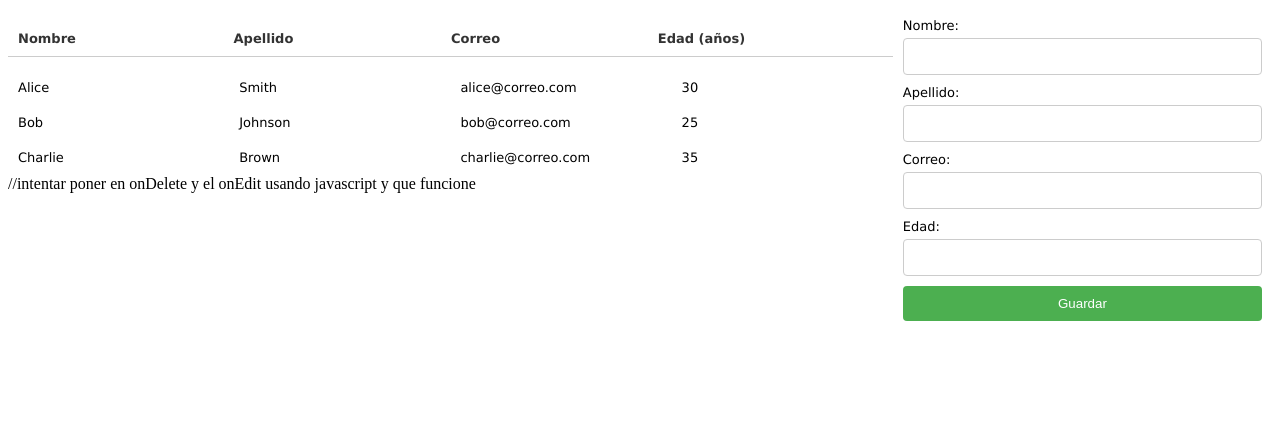
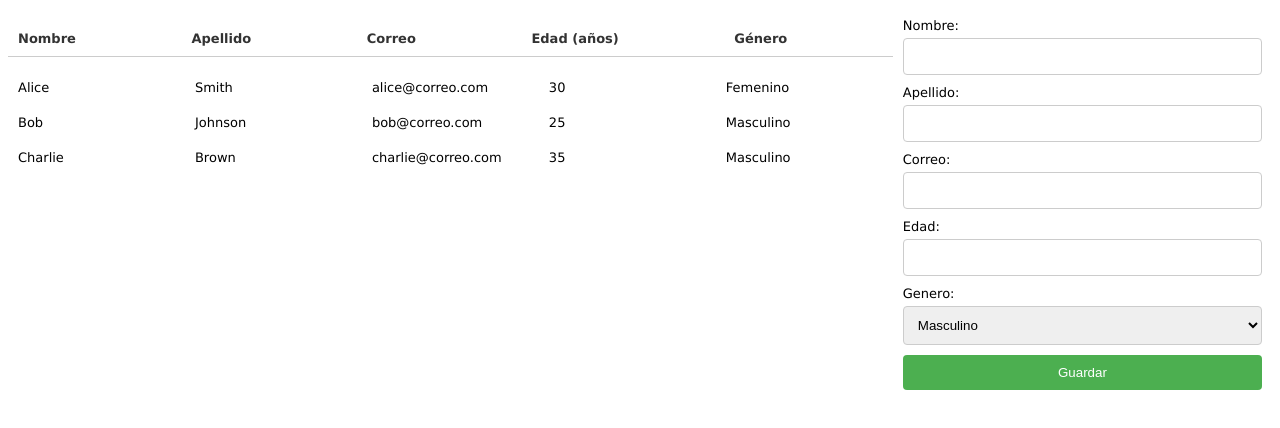
Before and after one commit to DarlynZen/app-first-Project, an Angular app: page / in a window 1280 px wide. Shown: the top 428 px of the page. Built offline with nearby package versions, Linux system fonts and the light colour scheme.

Commit message:
Add gender field to user management components and update templates

```diff
--- a/src/app/home/home.html
+++ b/src/app/home/home.html
@@ -1,4 +1,6 @@
 <div class="container">
+    <!-- () para salida, [] para entrada
+    user-list esta usando el alias de users -->
     <app-user-list [users]="usersActive"></app-user-list>
     <app-user-form (onCreate)="usersActive.push($event)"></app-user-form>
 </div>
--- a/src/app/home/home.ts
+++ b/src/app/home/home.ts
@@ -12,8 +12,8 @@ import { IUser } from './users/interfaces/user';
 export class Home {
     //lista array
   usersActive: IUser[] = [
-    {name: 'Alice', lastname: 'Smith', email: 'alice@correo.com', age: 30,},
-    { name: 'Bob', lastname: 'Johnson', email: 'bob@correo.com', age: 25,},
-    { name: 'Charlie', lastname: 'Brown', email: 'charlie@correo.com', age: 35,},
+    {name: 'Alice', lastname: 'Smith', email: 'alice@correo.com', age: 30, gender: "Femenino"},
+    { name: 'Bob', lastname: 'Johnson', email: 'bob@correo.com', age: 25, gender: "Masculino"},
+    { name: 'Charlie', lastname: 'Brown', email: 'charlie@correo.com', age: 35, gender: "Masculino"},
   ]
 }
--- a/src/app/home/users/interfaces/user.ts
+++ b/src/app/home/users/interfaces/user.ts
@@ -3,4 +3,7 @@ export interface IUser {
     lastname: string;
     email: string;
     age: number;
+    gender: IGender;
 }
+
+export type IGender = "Masculino" | "Femenino";
--- a/src/app/home/users/user-detail/user-detail.html
+++ b/src/app/home/users/user-detail/user-detail.html
@@ -1,6 +1,7 @@
-<div class="info">
-  <div class="value">{{ name }}</div>
-  <div class="value">{{ lastName }}</div>
-  <div class="value">{{ email }}</div>
-  <div class="value">{{ age }}</div>
+<div class="info" *ngIf="user">
+  <div class="value">{{ user.name }}</div>
+  <div class="value">{{ user.lastname }}</div>
+  <div class="value">{{ user.email }}</div>
+  <div class="value">{{ user.age }}</div>
+  <div class="value">{{ user.gender }}</div>
 </div>
--- a/src/app/home/users/user-detail/user-detail.ts
+++ b/src/app/home/users/user-detail/user-detail.ts
@@ -1,15 +1,25 @@
 import { Component, Input } from '@angular/core';
+import { IUser } from '../interfaces/user';
+import { CommonModule } from '@angular/common';
 
 @Component({
   selector: 'app-user-detail',
-  imports: [],
+  imports: [CommonModule],
   templateUrl: './user-detail.html',
   styleUrl: './user-detail.css',
 })
 export class UserDetail {
   //uso de signo de exclamación para indicar que estas propiedades no tendrá valores nulos
-  @Input() name!: string;
+  /* @Input() name!: string;
   @Input() lastName!: string;
   @Input() email!: string;
   @Input() age!: number;
+  @Input() gender!: string; */
+
+  //Lo anterior es lo mismo que decir esto
+  @Input() user!: IUser;
+
+  ngOnChange(){
+    console.log('UserDetail - ngOnChange', this.user);
+  }
 }
--- a/src/app/home/users/user-form/user-form.css
+++ b/src/app/home/users/user-form/user-form.css
@@ -21,7 +21,7 @@ form{
     margin-bottom: 5px;
   }
 
-  input{
+  input, select{
     box-sizing: border-box;
     padding: 10px;
     border: 1px solid #ccc;
--- a/src/app/home/users/user-form/user-form.html
+++ b/src/app/home/users/user-form/user-form.html
@@ -16,6 +16,13 @@
     <label for="age">Edad:</label>
     <input type="number" id="age" name="age" (input)="onInputAge($event)" #ageInput/>
   </div>
+  <div class="field">
+    <label for="gender">Genero:</label>
+    <select id="gender" name="gender" (input)="onInputGender($event.target!)" #genderInput>
+      <option value="masculino">Masculino</option>
+      <option value="femenino">Femenino</option>
+    </select>
+  </div>
 
   <button type="button" (click)="onSubmit()">Guardar</button>
 
--- a/src/app/home/users/user-form/user-form.ts
+++ b/src/app/home/users/user-form/user-form.ts
@@ -1,5 +1,5 @@
 import { Component, ElementRef, EventEmitter, Output, ViewChild } from '@angular/core';
-import { IUser } from '../interfaces/user';
+import { IUser, IGender } from '../interfaces/user';
 
 @Component({
   selector: 'app-user-form',
@@ -14,11 +14,13 @@ export class UserForm {
   @ViewChild("lastNameInput") InputLastname!: ElementRef<HTMLInputElement>;
   @ViewChild("emailInput") InputEmail!: ElementRef<HTMLInputElement>;
   @ViewChild("ageInput") InputAge!: ElementRef<HTMLInputElement>;
+  @ViewChild("genderInput") InputGender!: ElementRef<HTMLInputElement>;
 
   name = "";
   lastname = "";
   email = "";
   age = 0;
+  gender = "";
 
   constructor() {
     //metodo constructor es el primer metodo en ejecutarse cuando se crea una instancia de la clase, es decir, cuando se crea un nuevo objeto de tipo UserForm. Es común usar el constructor para inicializar propiedades o configurar el estado inicial del componente.
@@ -48,8 +50,12 @@ export class UserForm {
     this.age = Number((evt.target as HTMLInputElement).value);
   }
 
+  onInputGender(target: EventTarget){
+    this.gender = (target as HTMLSelectElement).value as IGender;
+  }
+
   onSubmit() {
-    if(!this.name || !this.lastname || !this.email || !this.age) {
+    if(!this.name || !this.lastname || !this.email || !this.age || !this.gender) {
       alert("Por favor, complete todos los campos.");
       return;
     }
@@ -59,8 +65,13 @@ export class UserForm {
       return;
     }
 
-    console.log("submit",{name:this.name,lastname:this.lastname,email:this.email,age:this.age});
-    this.onCreate.emit({name:this.name,lastname:this.lastname,email:this.email,age:this.age});
+    this.onCreate.emit({
+      name:this.name,
+      lastname:this.lastname,
+      email:this.email,
+      age:this.age,
+      gender:this.gender as IGender});
+
     this.reset();
   }
 
@@ -69,14 +80,13 @@ export class UserForm {
     this.lastname = "";
     this.email = "";
     this.age = 0;
-
+    this.gender = "";
     this.InputName.nativeElement.value = "";
     this.InputLastname.nativeElement.value = "";
     this.InputEmail.nativeElement.value = "";
     this.InputAge.nativeElement.value = "";
+    this.InputGender.nativeElement.value = "";
   }
-
-
 
 
   //metodo ngAfterViewInit es un método del ciclo de vida de Angular que se ejecuta después de que la vista del componente ha sido completamente inicializada. Es un buen lugar para realizar tareas que requieren acceso a elementos del DOM, como agregar event listeners a elementos específicos.
--- a/src/app/home/users/user-list/user-list.html
+++ b/src/app/home/users/user-list/user-list.html
@@ -5,11 +5,14 @@
 <div class="contain">
   @for (user of usersActive; track user.email){
 <!--<app-user-detail name="{{user.name}}" lastName="{{user.lastName}}" email="{{user.email}}"></app-user-detail>-->
-    <app-user-detail [name]="user.name" [lastName]="user.lastname" [email]="user.email" [age]="user.age" (onEdit)="handleEdit(user)" (onDelete)="handleDelete(user)"></app-user-detail>
+    <app-user-detail [user]="user"></app-user-detail>
 }
+<!-- (onEdit)="handleEdit(user)" (onDelete)="handleDelete(user)" -->
+
+
 </div>
 
-//intentar poner en onDelete y el onEdit usando javascript y que funcione
+<!-- intentar poner en onDelete y el onEdit usando javascript y que funcione -->
 
 <!-- <table>
   <tr>
--- a/src/app/home/users/user-list/user-list.ts
+++ b/src/app/home/users/user-list/user-list.ts
@@ -24,6 +24,8 @@ export class UserList {
     {property: "lastName", label: "Apellido"},
     {property: "email", label: "Correo"},
     {property: "age", label:"Edad (años)"},
+    {property: "gender", label: "Género"},
+    //{property: "actions", label: "Acciones"}
   ]
 
   //el valor de columns se obtiene a partir de las claves del primer objeto del array usersActive
```
